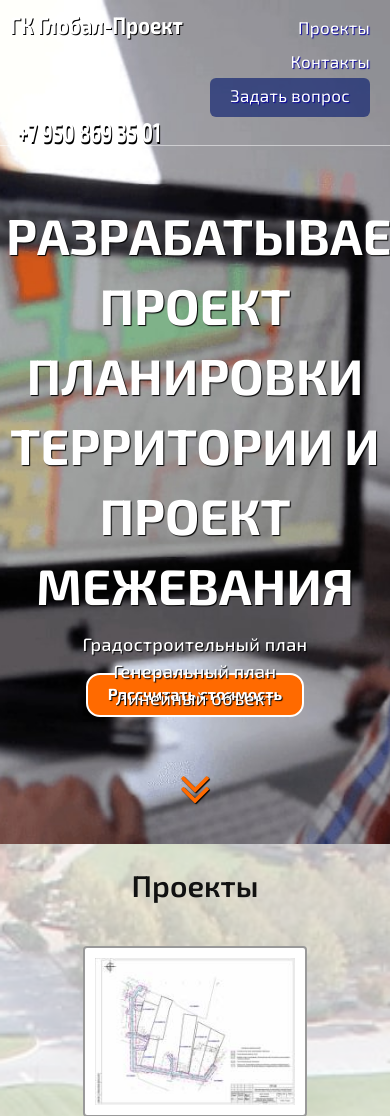
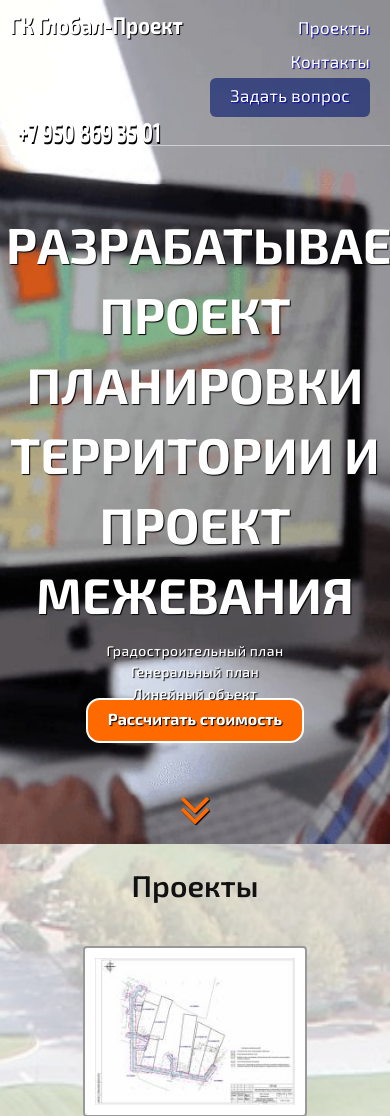
Before and after one commit to global-tender/global-project, a PHP site: page / in a window 390 px wide; the page is wider, and only the part inside the window is pictured. Shown: the top 1116 px of that part. Run offline with PHP 8.4, Linux system fonts and the light colour scheme; some libraries are stand-ins or nearby versions.

Commit message:
style mobile version changes

```diff
--- a/css/style.css
+++ b/css/style.css
@@ -33,6 +33,10 @@ li {
 a {
 	font-family: "Exo 2", sans-serif;
 	font-weight: 700;
+}
+
+input:invalid {
+	box-shadow: none;
 }
 
 
@@ -311,7 +315,7 @@ a {
 		padding-top: 2px;
 		margin-top: 0px;
 		margin-bottom: 0px;
-		font-size: 18px;
+		font-size: 14px;
 	}
 
 	.index-slide0-main-text {
@@ -655,6 +659,12 @@ footer {
 	font-size: 50px;
 }
 
+@media screen and (max-width: 400px) {
+	.down-link {
+		bottom: 0%;
+	}
+}
+
 
 .projects {
 	height: 100%;
@@ -931,3 +941,9 @@ footer {
 		font-size: 16px;
 	}
 }
+
+@media only screen and (max-width: 400px) {
+	.order_call_button {
+		bottom: 12%;
+	}
+}
--- a/footer.php
+++ b/footer.php
@@ -23,7 +23,7 @@
 	<script src="http://api-maps.yandex.ru/2.1/?lang=ru_RU" type="text/javascript"></script>
 
 
-	<script src="/js/main.js?ver=0.001"></script>
+	<script src="/js/main.js?ver=0.002"></script>
 
 	<script src="/js/vendor/modernizr-2.8.3.min.js"></script>
 
--- a/header.php
+++ b/header.php
@@ -36,7 +36,7 @@
 
 		<link rel="stylesheet" href="/css/normalize.css">
 		<link rel="stylesheet" href="/css/main.css">
-		<link rel="stylesheet" href="/css/style.css?ver=0.008">
+		<link rel="stylesheet" href="/css/style.css?ver=0.009">
 
 	</head>
 
--- a/js/main.js
+++ b/js/main.js
@@ -105,7 +105,7 @@ $(document).ready(function(){
 $(document).ready(function() {
 	if ( $(".fittext-slide0"))
 	{
-		$(".fittext-slide0").fitText(2, { minFontSize: '22px', maxFontSize: '50px' });
+		$(".fittext-slide0").fitText(2, { minFontSize: '16px', maxFontSize: '50px' });
 		$(".fittext-slide1").fitText(2, { minFontSize: '14px', maxFontSize: '30px' });
 		//$(".fittext-slide2").fitText(2, { minFontSize: '14px', maxFontSize: '34px' });
 		$(".fittext-slide3").fitText(3, { minFontSize: '14px', maxFontSize: '26px' });
```
